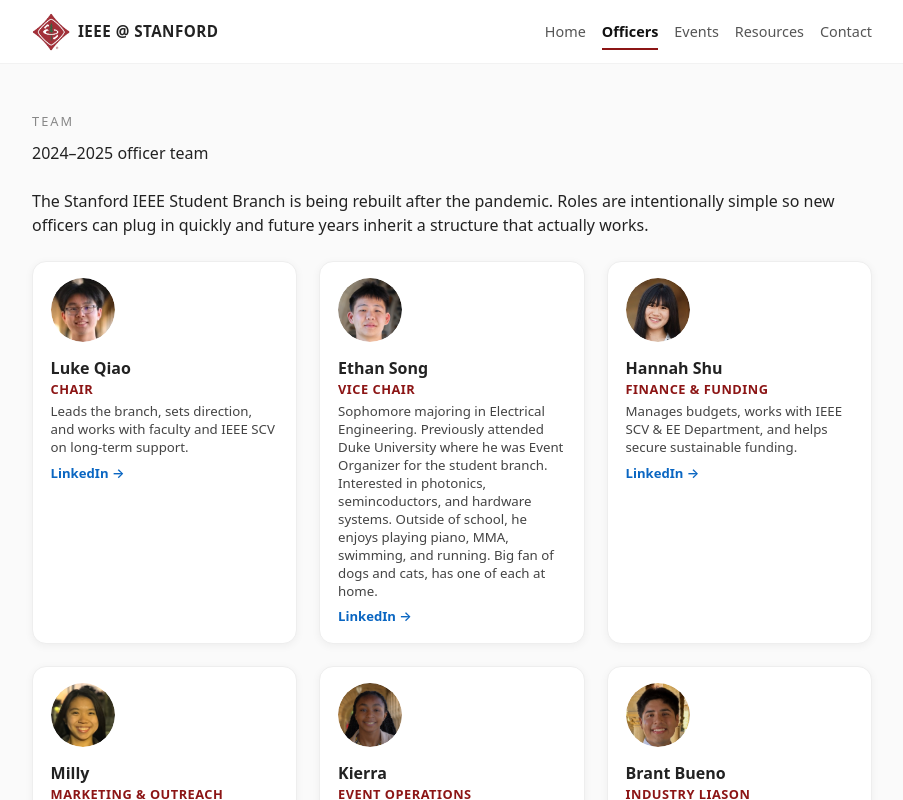
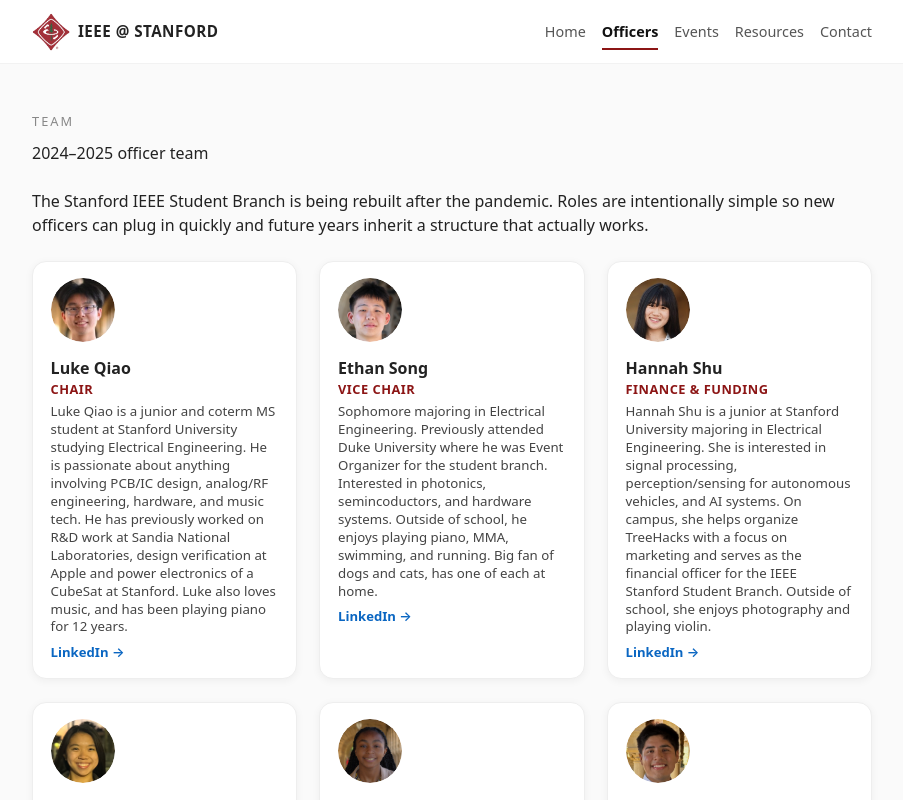
Before and after one commit to mljoshi/IEEE_Stanford_Website, a React (Vite) app: page /officers in a window 1280 px wide. Shown: the top 800 px of the page, without its empty margins (188-1091 px from the left). Built offline with nearby package versions, Linux system fonts and the light colour scheme.

Commit message:
Added note about migration to React. Added bio updates to remain up-to-date with main.

```diff
--- a/src/pages/Officers.jsx
+++ b/src/pages/Officers.jsx
@@ -3,9 +3,9 @@ import OfficerCard from '../components/OfficerCard'
 
 export default function Officers() {
   const officers = [
-    { id: 1, img: '/img/officers/luke.jpeg', name: 'Luke Qiao', role: 'Chair', bio: 'Leads the branch, sets direction, and works with faculty and IEEE SCV on long-term support.', href: 'https://www.linkedin.com/in/luke-qiao/' },
+    { id: 1, img: '/img/officers/luke.jpeg', name: 'Luke Qiao', role: 'Chair', bio: 'Luke Qiao is a junior and coterm MS student at Stanford University studying Electrical Engineering. He is passionate about anything involving PCB/IC design, analog/RF engineering, hardware, and music tech. He has previously worked on R&D work at Sandia National Laboratories, design verification at Apple and power electronics of a CubeSat at Stanford. Luke also loves music, and has been playing piano for 12 years.', href: 'https://www.linkedin.com/in/luke-qiao/' },
     { id: 2, img: '/img/officers/ethan.jpg', name: 'Ethan Song', role: 'Vice Chair', bio: 'Sophomore majoring in Electrical Engineering. Previously attended Duke University where he was Event Organizer for the student branch. Interested in photonics, semincoductors, and hardware systems. Outside of school, he enjoys playing piano, MMA, swimming, and running. Big fan of dogs and cats, has one of each at home.', href: 'https://www.linkedin.com/in/ethan-s0ng/' },
-    { id: 3, img: '/img/officers/hannah.jpeg', name: 'Hannah Shu', role: 'Finance & Funding', bio: 'Manages budgets, works with IEEE SCV & EE Department, and helps secure sustainable funding.', href: 'https://www.linkedin.com/in/hannah-shu/' },
+    { id: 3, img: '/img/officers/hannah.jpeg', name: 'Hannah Shu', role: 'Finance & Funding', bio: 'Hannah Shu is a junior at Stanford University majoring in Electrical Engineering. She is interested in signal processing, perception/sensing for autonomous vehicles, and AI systems. On campus, she helps organize TreeHacks with a focus on marketing and serves as the financial officer for the IEEE Stanford Student Branch. Outside of school, she enjoys photography and playing violin.', href: 'https://www.linkedin.com/in/hannah-shu/' },
     { id: 4, img: '/img/officers/milly.png', name: 'Milly', role: 'Marketing & Outreach', bio: 'Milly Wong is a junior studying Electrical Engineering with a Master’s in Computer Science on the hardware–software track. She is passionate about healthcare technologies, especially sensing systems, and works in Professor James Landay’s lab prototyping an ultrasound-based continuous blood pressure sensor, drawing on prior experience with EEG research. On campus, she is part of the Stanford Space Initiative’s CubeSat team and the Stanford Healthcare Design Challenge, where she explores how better system-level and mixed-signal design can improve real-world systems. Outside of school, Milly enjoys reading widely.', href: 'https://www.linkedin.com/in/millyyuwong/' },
     { id: 5, img: '/img/officers/kierra.jpeg', name: 'Kierra', role: 'Event Operations', bio: 'Junior majoring in EE on the physical science and tech track, outside of school I like to watch basketball and play tennis.', href: 'https://www.linkedin.com/in/kierra-barr/' },
     { id: 6, img: '/img/officers/brant.png', name: 'Brant Bueno', role: 'Industry Liason', bio: `Sophomore studying Electrical Engineering. I'm originally from Minnesota and proudly Ecuadorian. On campus, I lead Stanford Funbotics, bringing STEM to underrepresented communities, and serve as the corporate relations officer in Stanford’s SHPE chapter, building a strong Latino engineering network. I’m especially drawn to the intersection of embedded systems and AI/ML. Last summer, I interned at Amazon, focusing on modular computer vision devices. I work part-time with Stanford's Computer Forum, connecting students and tech companies. Outside of academia, I love to organize emails and hanging out with my friends in Gamma Zeta Alpha!`, href: '#' },
@@ -13,11 +13,12 @@ export default function Officers() {
     { id: 8, img: '/img/officers/conejo.jpg', name: 'Fabian Israel Conejo', role: 'Event Ops and Finance', bio: `Sophomore pursuing an Individually Designed Major in Engineering (IDMEN), tentatively titled Sustainable Systems and Power Engineering. Passionate about the intersection of sustainability, energy, and electrical engineering as it relates to modern power systems.`, href: 'https://www.linkedin.com/in/fabian-cornejo-8b9423282/' },
     { id: 9, img: '/img/officers/nubia.png', name: 'Nubia Correa', role: 'Marketing and Outreach', bio: `Nubia Correa is a senior studying Electrical Engineering at Stanford University, specializing in hardware-software systems and machine learning. She currently conducts research in Dr. Craig Levin's Molecular Imaging Instrumentation Lab (MIIL) on deep learning motion-correction algorithms for cardiac PET imaging. As Marketing & Outreach Officer for Stanford's IEEE Student Branch and Advocacy & Industry Chair for Women in Electrical Engineering club, she is passionate about connecting students to opportunities in technology and expanding access to STEM.`, href: 'https://www.linkedin.com/in/nubia-correa/' },
     { id: 10, img: '/img/officers/ege.png', name: 'Ege Turan', role: 'Industry Liason', bio: `I handle industry relations and connections. I’m a BS/MS EE student focused on hardware systems engineering, mechatronics, and sensing technology. I’m also a Lab Assistant at lab64, Stanford’s EE-run makerspace, where I help students bring their projects to life end-to-end.`, href: 'https://www.linkedin.com/in/ege-turan/' },
-    { id: 11, img: '/img/officers/thomaslee.jpg', name: 'Thomas Lee', role: 'Faculty Counselor', bio: `Provides guidance on academic and professional direction for the branch.`, href: 'https://profiles.stanford.edu/thomas-lee' }
+    { id: 11, img: '/img/officers/joshi.jpeg', name: 'Joshiro Lawrence', role: 'Website Developer', bio: `Joshiro Lawrence is a junior majoring in Computer Science. He is interested in machine learning, signal processing, educational technology, and pure math. Outside of the classroom, he enjoys playing hockey, reading, video games, and long-distance running.`, href: 'https://www.linkedin.com/in/joshiro-lawrence/' },
+    { id: 12, img: '/img/officers/thomaslee.jpg', name: 'Thomas Lee', role: 'Faculty Counselor', bio: `Provides guidance on academic and professional direction for the branch.`, href: 'https://profiles.stanford.edu/thomas-lee' }
   ]
   const industryAdvisors = [
     {
-      id: 12,
+      id: 13,
       img: '/img/officers/kim.jpeg',
       name: 'T. Kim Parnell, PhD, PE',
       role: 'IEEE Life Senior Member',
@@ -25,7 +26,7 @@ export default function Officers() {
       href: 'https://www.linkedin.com/in/ParnellPEC'
     },
     {
-      id: 13,
+      id: 14,
       img: '/img/officers/mohan.png',
       name: 'Mohan Sankaran',
       role: 'IEEE Senior Member',
@@ -33,7 +34,7 @@ export default function Officers() {
       href: 'https://www.linkedin.com/in/mohan-sankaran'
     },
     {
-      id: 14,
+      id: 15,
       img: '/img/officers/tom.jpg',
       name: 'Tom Coughlin',
       role: 'IEEE President (2023)',
```
Also changed, not shown: public/img/officers/joshi.jpeg (added), 1 other file (tests, documents, lock files or other folders).
